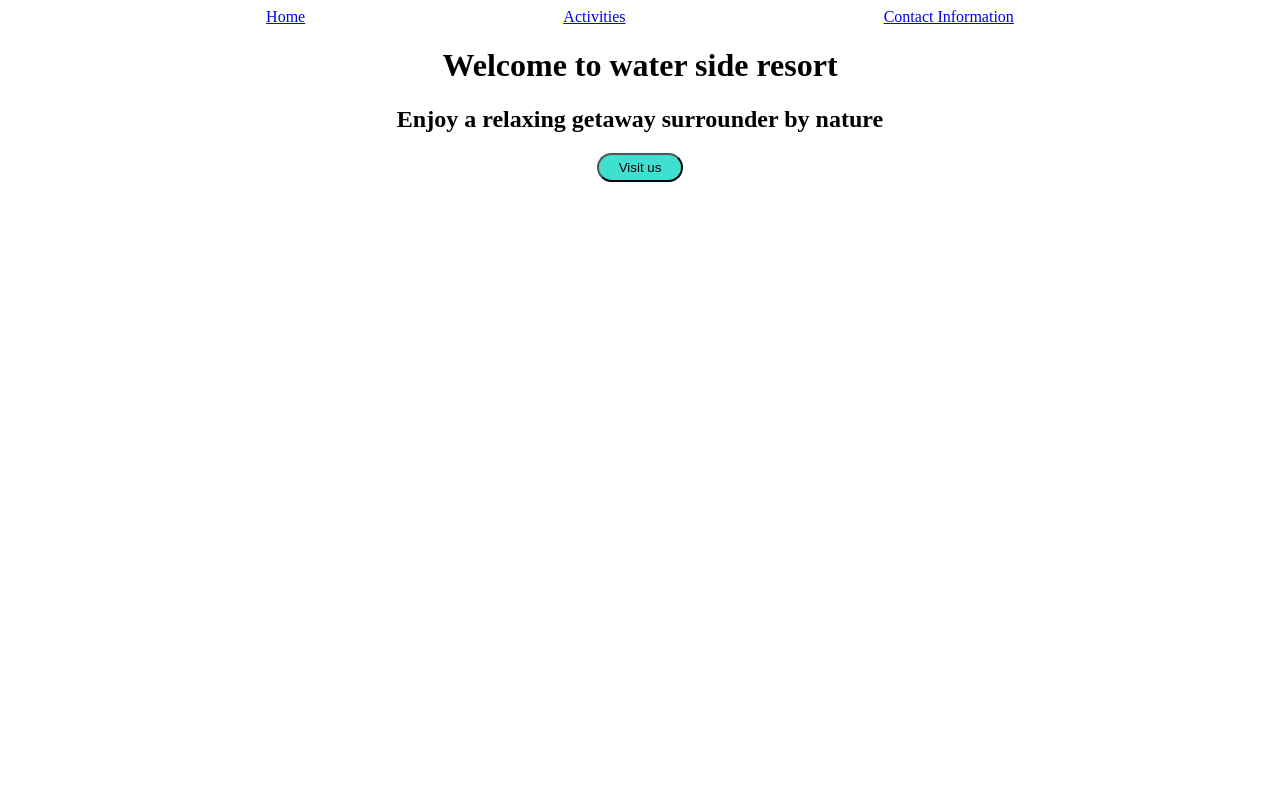
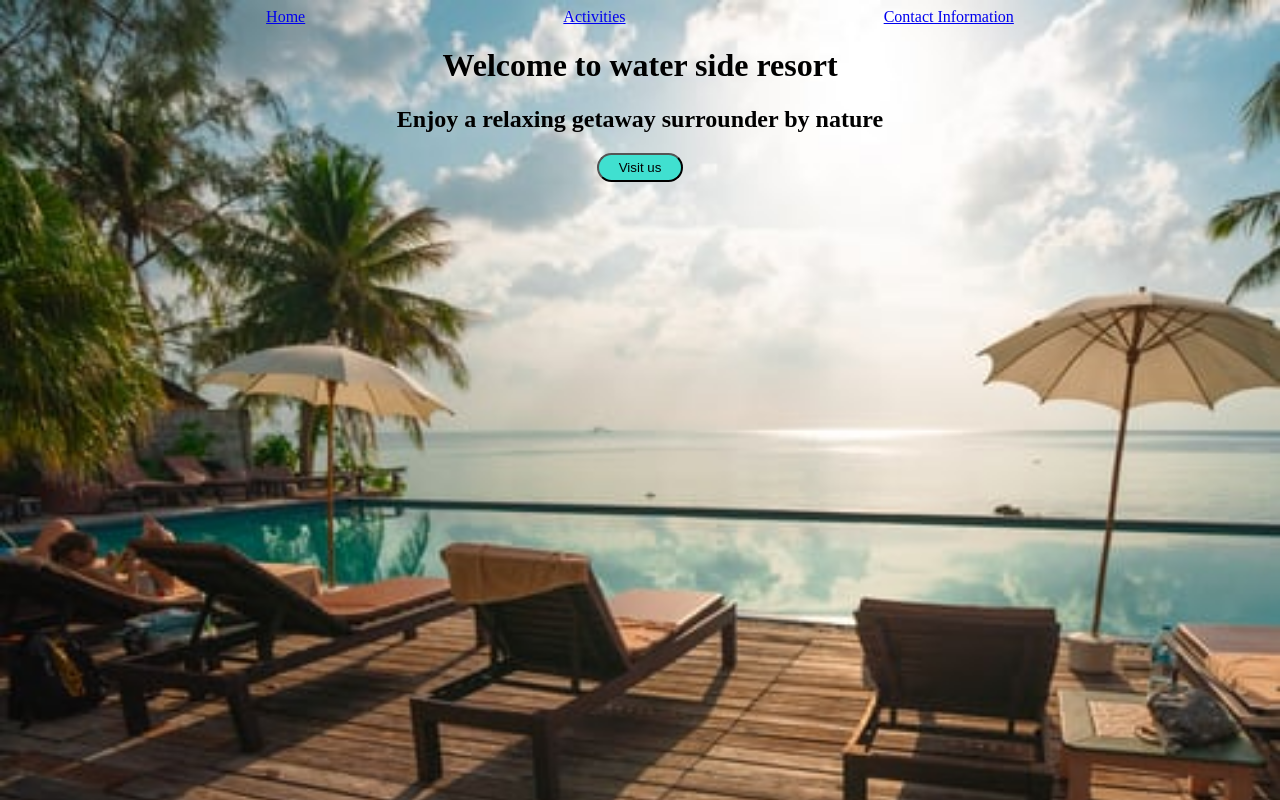
Before and after one commit to Njokinuthia/resort-website, a plain HTML site: page resort.html in a window 1280 px wide. Drawn offline with Linux system fonts and the light colour scheme.

Commit message:
style:background - add picture

```diff
--- a/css/style.css
+++ b/css/style.css
@@ -1,5 +1,7 @@
 body{
-
+  background-image: url(../images/water.jpeg);
+  background-repeat: no-repeat;
+  background-size: cover;
 }
 .navbar{
   display: flex;
```
